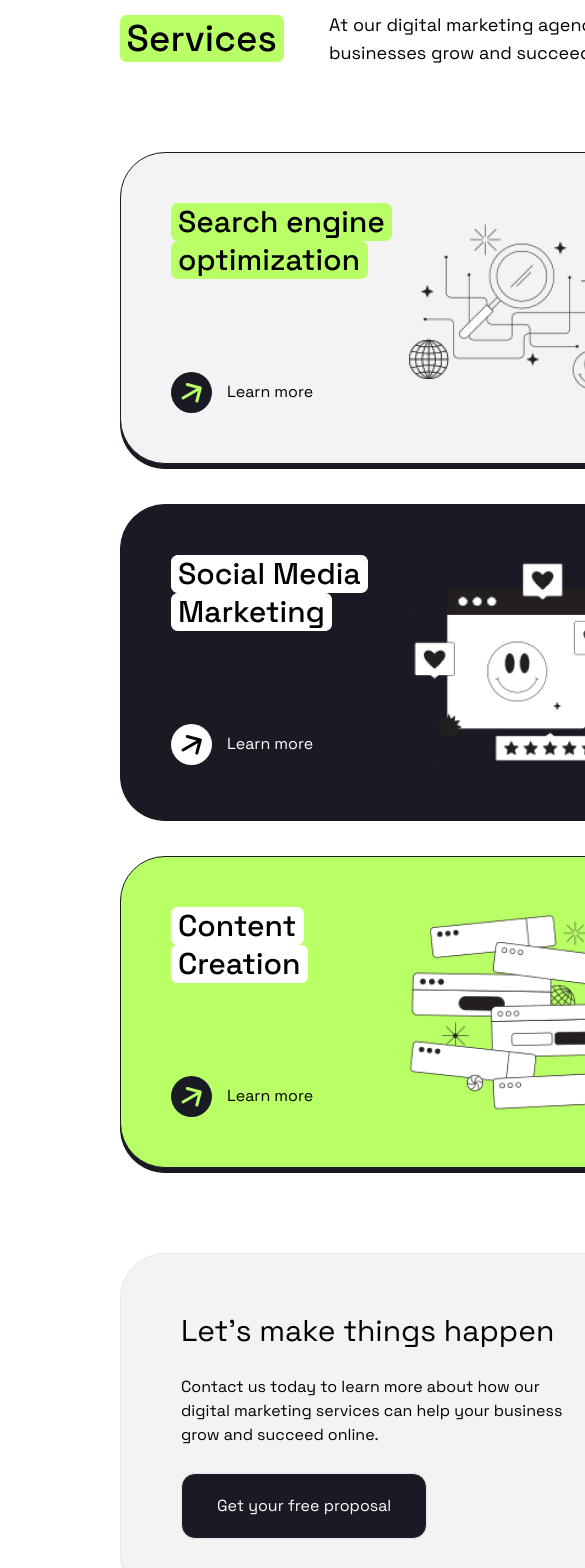
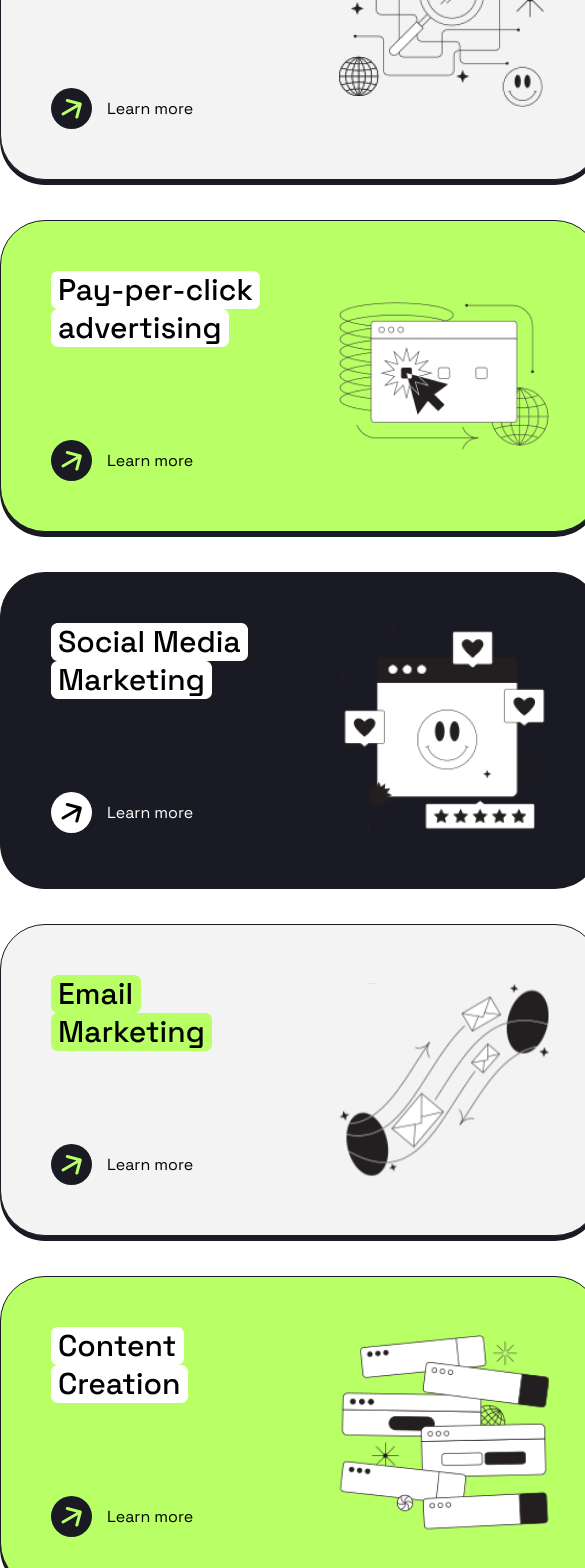
Before and after one commit to Grmamobin/Responsive-Website, a React (Vite) app: page / in a window 390 px wide. Shown: the part 1300-2868 px from the top of the page, 585 px wide, since content can reach past the window. Built offline with nearby package versions, Linux system fonts and the light colour scheme.

Commit message:
footer part completed

```diff
--- a/src/components/caseStudies/index.jsx
+++ b/src/components/caseStudies/index.jsx
@@ -17,12 +17,12 @@ export default function CaseStudies(){
   ];
     return(
     <>
-    <div className='flex justify-center items-center w-[800px] pb-[85px] text-lg gap-[45px]'>
+    <div className='flex sm:flex-row flex-col justify-center items-center w-full pb-[85px] text-lg gap-[45px]'>
         <img className='w-[251px]' src="src/assets/images/Heading (6).svg" alt="" />
         <p>Explore Real-Life Examples of Our Proven Digital Marketing Success through Our Case Studies</p>
     </div>
 
-    <div className='flex items-start gap-[64px] border rounded-[45px] bg-[var(--Dark,#191A23)] py-[70px] px-[60px] w-[1234px]'>
+    <div className='flex items-start gap-[64px] border rounded-[45px] bg-[var(--Dark,#191A23)] py-[70px] px-[60px] w-full'>
 
     {case_studies.map((part) =>{
               return(
--- a/src/components/contactUs/index.jsx
+++ b/src/components/contactUs/index.jsx
@@ -7,7 +7,7 @@ export default function CotactUs(){
     });
     return(
     <>
-    <div className='flex justify-center items-center w-[800px] pb-[85px] text-lg gap-[45px]'>
+    <div className='flex flex-col sm:flex-row justify-center items-center pb-[85px] text-lg gap-[45px]'>
         <img className='w-[241px]' src="src/assets/images/Heading (3).svg" alt="" />
         <p className='text-[18px]'>Connect with Us: Lets Discuss Your Digital Marketing Needs</p>
     </div>
@@ -51,10 +51,6 @@ export default function CotactUs(){
 
     </div>
 
-
-
-
-
     </>
     )
 }
--- a/src/components/inProcess/index.jsx
+++ b/src/components/inProcess/index.jsx
@@ -38,7 +38,7 @@ export default function InProcess() {
   ];
   return (
     <>
-    <div className='flex justify-center items-center w-[800px] pb-[85px] text-lg gap-[45px]'>
+    <div className='flex justify-start items-center w-full pb-[85px] text-lg gap-[45px] flex-col sm:flex-row'>
         <img className='w-[398px]' src="src/assets/images/Heading (7).svg" alt="" />
         <p className='text-[18px]'>Step-by-Step Guide to Achieving Your Business Goals</p>
     </div>
@@ -46,14 +46,14 @@ export default function InProcess() {
       {working_process.map((part) => {
         const imageSource = clicked[part.count] ? "src/assets/images/Plus icon.svg" : "src/assets/images/Plus.svg";
         return (
-          <div className='inline-flex pr-[100px] flex-col float-start gap-[30px] pb-[30px]' key={part.info}>
+          <div className='inline-flex pr-[100px] flex-col flex-start gap-[30px] pb-[30px]' key={part.info}>
             <div className='flex flex-col items-start gap-[30px] w-[1234px] pt-[41px] pb-[41px] pr-[60px] pl-[60px] border rounded-[45px] border-[#191A23] bg-[var(--Green,#B9FF66)] shadow-[0px_5px_0px_0px_#191A23]' style={{backgroundColor : clicked[part.count]? "#B9FF66" : "#F3F3F3"}}>
               <div className='flex w-[1117px] justify-between items-center'>
                 <div className='flex items-center gap-[25px]'>
                   <h1 className='font-spaceGrotesk font-medium text-[60px]'>0{part.count}</h1>
                   <p className='font-spaceGrotesk font-bold text-[30px]'>{part.info}</p>
                 </div>
-                <img src={imageSource} alt="" onClick={() => setClicked({ ...clicked, [part.count]: !clicked[part.count] })} />
+                <img src={imageSource} alt="" onClick={() => setClicked({ ...clicked, [part.count]: !clicked[part.count]})} />
               </div>
               <div className='border border-black w-[1114px]' style={{display:clicked[part.count]? "block" : "none"}}></div>
               <p className='text-[18px]' style={{display:clicked[part.count]? "block" : "none"}}>During the initial consultation, we will discuss your business goals and objectives, target audience, and current marketing efforts. This will allow us to understand your needs and tailor our services to best fit your requirements.</p>
--- a/src/components/mainPage/index.jsx
+++ b/src/components/mainPage/index.jsx
@@ -6,13 +6,13 @@ export default function MainPage(){
     return(
 
     <>
-    <header className='sm:justify-between items-center sm:flex sm:flex-row pb-[70px] gap-[222px] inline-flex max-w-full w-full'>
+    <header className='sm:justify-between items-center sm:flex sm:flex-row pb-[70px] gap-[222px] inline-flex pr-[20px]'>
         <div className='header-left flex justify-center items-center sm:gap-[12.92px] gap-[8.475px] w-[144px] h-[23.613px]'>
             <img className='sm:w-[36px] sm:h-[36px] w-[23.613px] h-[23.613px]' src="src/assets/images/Icon.svg" alt="icon" />
             <img className='sm:w-[170.617px] sm:h-[28.56px] w-[111.912px] h-[18.733px]' src="src/assets/images/Positivus.svg" alt="positive" />
         </div>
         <nav className='header-right'>
-            <ul className='hidden sm:flex flex-row justify-center items-center gap-[40px]'>
+            <ul className='hidden sm:flex flex-row justify-center items-center gap-[40px] '>
                 <li>
                     <a href="#">About us</a>
                 </li>
--- a/src/components/services/index.jsx
+++ b/src/components/services/index.jsx
@@ -22,26 +22,26 @@ import arrow_white from './../../assets/images/whiteArrow.svg';
 export default function Services(){
     return(
     <>
-    <div className='flex justify-center items-center w-[800px] pb-[85px] text-lg gap-[45px]'>
+    <div className='flex justify-center items-center w-full pb-[85px] text-lg gap-[45px] flex-wrap'>
         <img className='w-[164px]' src="src/assets/images/Heading (5).svg" alt="" />
         <p>At our digital marketing agency, we offer a range of services to help businesses grow and succeed online. These services include:</p>
     </div>
     <div className='flex flex-col gap-[40px]'>
-        <div className='flex items-first pr-[100px] gap-[40px]'>
+        <div className='flex sm:flex-row flex-col items-first pr-[100px] gap-[40px]'>
 
             <Card label_Card={label_card1} arrow_label={arrow_black} img_Card={nameplace1}  bg_color='bg-[var(--Grey,#F3F3F3)]'></Card>
             <Card label_Card={label_card2} arrow_label={arrow_black} img_Card={nameplace2}  bg_color='bg-[var(--Green,#B9FF66)]'></Card>
 
         </div>
 
-        <div className='flex items-first pr-[100px] gap-[40px]'>
+        <div className='flex items-first pr-[100px] gap-[40px] sm:flex-row flex-col'>
 
             <Card label_Card={label_card3} arrow_label={arrow_white} img_Card={nameplace3}  bg_color='bg-[var(--Dark,#191A23)]' color="text-white"></Card>
             <Card label_Card={label_card4} arrow_label={arrow_black} img_Card={nameplace4}  bg_color='bg-[var(--Grey,#F3F3F3)]'></Card>
 
         </div>
 
-        <div className='flex items-first pr-[100px] gap-[40px]'>
+        <div className='flex items-first pr-[100px] gap-[40px] sm:flex-row flex-col'>
 
             <Card label_Card={label_card5} arrow_label={arrow_black} img_Card={nameplace5}  bg_color='bg-[var(--Green,#B9FF66)]'></Card>
             <Card label_Card={label_card6} arrow_label={arrow_white} img_Card={nameplace6}  bg_color='bg-[var(--Dark,#191A23)]' color="text-white"></Card>
@@ -49,7 +49,7 @@ export default function Services(){
         </div>
     </div>
 
-    <div className='flex w-[1240px] h-[347px] pr-[60px] pl-[60px] items-center gap-[275px] border rounded-[45px] bg-[var(--Grey,#F3F3F3)] mt-[85px]'>
+    <div className='flex w-full h-[347px] pr-[60px] pl-[60px] items-center gap-[275px] border rounded-[45px] bg-[var(--Grey,#F3F3F3)] mt-[85px]'>
         <div className='left-part flex flex-col items-start gap-[26px]'>
             <h3 className='text-3xl'>Let’s make things happen</h3>
             <p>Contact us today to learn more about how our digital marketing services can help your business grow and succeed online.</p>
@@ -57,7 +57,7 @@ export default function Services(){
 
         </div>
 
-        <div className='right-part'>
+        <div className='right-part hidden sm:flex'>
             <img className='h-[394px] w-[1000px]'  src="src/assets/images/Frame 19.png" alt="" />
         </div>
 
--- a/src/components/team/index.jsx
+++ b/src/components/team/index.jsx
@@ -4,17 +4,17 @@ import Button from '../button';
 export default function Team(){
     return(
     <>
-    <div className='flex justify-center items-center w-[800px] pb-[85px] text-lg gap-[45px]'>
+    <div className='flex flex-wrap justify-start items-center w-full pb-[85px] text-lg gap-[45px] sm:flex-row'>
         <img className='w-[101px]' src="src/assets/images/Heading (2).svg" alt="" />
         <p className='text-[18px]'>Meet the skilled and experienced team behind our successful digital marketing strategies</p>
     </div>
-    <div className='flex gap-[40px]'>
+    <div className='flex flex-col sm:flex-row gap-[40px]'>
         <TeamCard name='John Smith' job='CEO and Founder' info='10+ years of experience in digital marketing. Expertise in SEO, PPC, and content strategy' pic='src/assets/images/file.png'></TeamCard>
         <TeamCard name='Jane Doe' job='Director of Operations' info='7+ years of experience in project management and team leadership. Strong organizational and communication skills' pic='src/assets/images/file (7).png'></TeamCard>
         <TeamCard name='Michael Brown' job='Senior SEO Specialist' info='5+ years of experience in SEO and content creation. Proficient in keyword research and on-page optimization' pic='src/assets/images/file (6).png'></TeamCard>
     </div>
 
-    <div className='flex pt-[40px] gap-[40px]'>
+    <div className='flex flex-col sm:flex-row pt-[40px] gap-[40px]'>
         <TeamCard name='Emily Johnson' job='PPC Manager' info='3+ years of experience in paid search advertising. Skilled in campaign management and performance analysis' pic='src/assets/images/file (3).png'></TeamCard>
         <TeamCard name='Brian Williams' job='Social Media Specialist' info='4+ years of experience in social media marketing. Proficient in creating and scheduling content, analyzing metrics, and building engagement' pic='src/assets/images/file (2).png'></TeamCard>
         <TeamCard name='Sarah Kim' job='Content Creator' info='2+ years of experience in writing and editing
--- a/src/components/wholePage/index.jsx
+++ b/src/components/wholePage/index.jsx
@@ -4,7 +4,7 @@ import Services from '../services';
 import CaseStudies from '../caseStudies';
 import InProcess from '../inProcess';
 import Team from '../team';
-import Testimonials from '../testimonials';
+// import Testimonials from '../testimonials';
 import CotactUs from '../contactUs';
 import Footer from '../footer/footer';
 export default function WholePage(){
--- a/src/index.css
+++ b/src/index.css
@@ -21,11 +21,10 @@
   font-weight: 700;
 }
 
-.whole-page {
-  display: flex;
-  flex-direction: column;
-  width: 1440px;
-  padding: 0px 100px 0px 100px;
+body {
+  /* display: flex;
+  flex-direction: column; */
+  padding: 0px 100px;
   margin-top: 60px;
 }
 * {
@@ -41,8 +40,9 @@ li a {
 button {
   cursor: pointer;
 }
-@media screen and (max-width: 430px) {
+@media screen and (max-width: 1250px) {
   body {
-    padding: 0px 20px;
+    margin-top: 30px;
+    padding: 0px 0px;
   }
 }
--- a/tailwind.config.js
+++ b/tailwind.config.js
@@ -15,6 +15,7 @@ export default {
   },
   plugins: [],
   screens:{
-    'sm': '1440px',
+    'sm': '640px',
+    'lg':	'1024px'
   }
 }
```
Also changed, not shown: src/components/footer/footer.jsx (+25 -16 lines).
